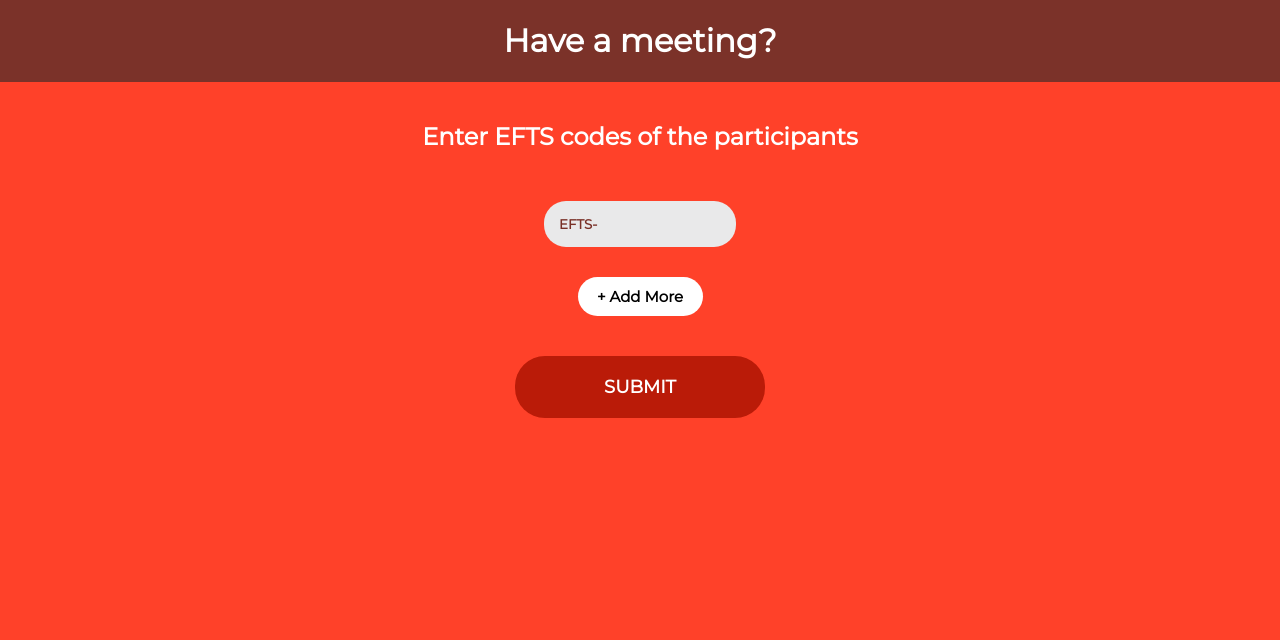
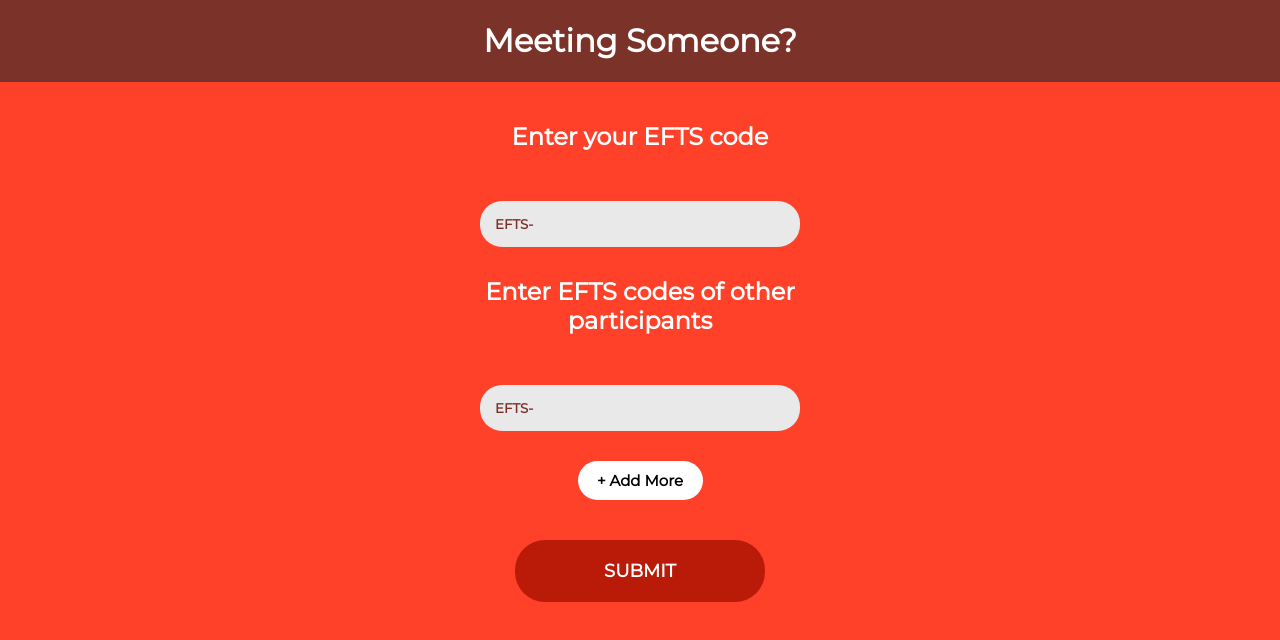
Before and after one commit to syedsaadali111/efts, a React (Create React App) app in the folder client/: page /filiation in a window 1280 px wide. Shown: the top 640 px of the page. Built offline with nearby package versions, Linux system fonts and the light colour scheme.

Commit message:
Front-end bug fixes

```diff
--- a/client/public/index.html
+++ b/client/public/index.html
@@ -24,7 +24,7 @@
       work correctly both with client-side routing and a non-root public URL.
       Learn how to configure a non-root public URL by running `npm run build`.
     -->
-    <title>React App</title>
+    <title>EFTS</title>
   </head>
   <body>
     <noscript>You need to enable JavaScript to run this app.</noscript>
--- a/client/src/index.css
+++ b/client/src/index.css
@@ -5,4 +5,6 @@ body {
   font-family: 'Montserrat', sans-serif;
   -webkit-font-smoothing: antialiased;
   -moz-osx-font-smoothing: grayscale;
+  background-color: #ff4129;
+  color: white;
 }
--- a/client/src/pages/CreateEntry/CreateEntry.jsx
+++ b/client/src/pages/CreateEntry/CreateEntry.jsx
@@ -5,15 +5,44 @@ import axios from 'axios';
 const CreateEntry = () => {
 
     const [codes, setCodes] = useState(["EFTS-"]);
+    const [userCode, setUserCode] = useState("EFTS-");
     const [isLoading, setIsLoading] = useState(false);
+    const [msg, setMsg] = useState('');
+
+    const handleToChange = (e) => {
+        const lastChar = e.target.value.charCodeAt(e.target.value.length - 1);
+        if (userCode.length < e.target.value.length &&
+            !(lastChar > 47 && lastChar < 58) && // numeric (0-9)
+            !(lastChar > 64 && lastChar < 91) && // upper alpha (A-Z)
+            !(lastChar > 96 && lastChar < 123)) { // lower alpha (a-z)
+            return;
+        }
+
+        if (e.target.value.length > 19) {
+            return;
+        }
+
+        const rawChars = e.target.value.replace(/-/g, '');
+        const len = rawChars.length;
+        let formattedValue = e.target.value;
+        if (len !== 0 && len % 4 === 0 && len < 16 && userCode.length < e.target.value.length) {
+            formattedValue += '-';
+        }
+        if (userCode.length > e.target.value.length && userCode.charAt(userCode.length - 1) === '-') {
+            formattedValue = formattedValue.slice(0, -1);
+        }
+
+        setUserCode(formattedValue);
+
+    }
 
     const handleChange = (e, idx) => {
 
         const lastChar = e.target.value.charCodeAt(e.target.value.length - 1);
         if (codes[idx].length < e.target.value.length &&
             !(lastChar > 47 && lastChar < 58) && // numeric (0-9)
-            !(lastChar > 64 && lastChar < 71) && // upper alpha (A-F)
-            !(lastChar > 96 && lastChar < 103)) { // lower alpha (a-f)
+            !(lastChar > 64 && lastChar < 91) && // upper alpha (A-Z)
+            !(lastChar > 96 && lastChar < 123)) { // lower alpha (a-z)
             return;
         }
 
@@ -47,14 +76,21 @@ const CreateEntry = () => {
 
         if (filteredCodes.length !== 0) {
             axios.post('http://localhost:5000/filiation', {
-                from: "EFTS-AAAA-AAAA-AAAA",
+                from: userCode,
                 to: filteredCodes
             }).then((res) => {
-                console.log(res.data);
+                setMsg('Participants added successfully');
             }).catch((err) => {
-                console.log(err.response.data.msg);
+                if(err.response) {
+                    console.log(err.response.data.msg);
+                    setMsg(err.response.data.msg);
+                } else {
+                    setMsg('Unknown error occured. Check your internet connection');
+                }
             }).then(() => {
                 setIsLoading(false);
+                setCodes(["EFTS-"]);
+                setUserCode("EFTS-");
             });
         } else {
             setIsLoading(false);
@@ -64,13 +100,14 @@ const CreateEntry = () => {
     return (
         <div className={styles.container}>
             <div className={styles.header}>
-
-                <h1>Have a meeting?</h1>
+                <h1>Meeting Someone?</h1>
             </div>
             <div className={styles.main}>
-                <h2>Enter EFTS codes of the participants</h2>
                 <div className={styles.addCodesDiv}>
                     <div className={styles.addCodesForm}>
+                        <h2>Enter your EFTS code</h2>
+                        <input placeholder="EFTS-XXXX-XXXX-XXXX" value={userCode} onChange={e => handleToChange(e)}></input>
+                        <h2>Enter EFTS codes of other participants</h2>
                         {codes.map((code, idx) => {
                             return (
                                 <input key={idx} placeholder="EFTS-XXXX-XXXX-XXXX" value={code} onChange={e => handleChange(e, idx)} />
@@ -78,10 +115,10 @@ const CreateEntry = () => {
                         })}
                         <button className={styles.addMoreBtn} onClick={handleAdd}>+ Add More</button>
                     </div>
-
                 </div>
                 <button onClick={handleSubmit} disable={isLoading.toString()}>SUBMIT</button>
-                {isLoading ? <p>Loading...</p> : null}
+                {isLoading ? <p className={styles.msg}>Loading...</p> : null}
+                {msg !== '' ? <p className={styles.msg}>{msg}</p> : null}
             </div>
         </div>
     );
--- a/client/src/pages/CreateEntry/CreateEntry.module.css
+++ b/client/src/pages/CreateEntry/CreateEntry.module.css
@@ -1,20 +1,15 @@
-body {
-    background-color: #ff4129;
-    color: white;
-}
-
-h2 {
+.main h2 {
     text-align: center;
     margin-bottom: 40px;
 }
 
-label {
+.main label {
     margin-top: 10px;
     margin-left: 10px;
     font-weight: bold;
 }
 
-input {
+.main input {
     margin: 10px 0;
     border-radius: 22px;
     border: none;
@@ -22,9 +17,15 @@ input {
     color: #793027;
     font-weight: bold;
     font-family: 'Montserrat', sans-serif;
+    transition: all 0.2s ease;
 }
 
-button {
+.main input:focus{
+    outline: none;
+    transform: scale(1.05);
+}
+
+.container button {
     width: 250px;
     margin: 20px auto;
     border-radius: 30px;
@@ -35,6 +36,14 @@ button {
     font-size: 18px;
     border: none;
     font-family: 'Montserrat', sans-serif;
+}
+
+.container button:hover {
+    cursor: pointer;
+}
+
+.container button:focus{
+    outline: none;
 }
 
 .container {
@@ -57,7 +66,7 @@ button {
 }
 
 .addCodesForm {
-    width: 30%;
+    width: 50%;
     margin: auto;
     display: flex;
     flex-direction: column;
@@ -67,7 +76,7 @@ button {
     background-color: #e9e9ea;
 }
 
-.addMoreBtn {
+.container .addMoreBtn {
     width: 125px;
     background-color: white;
     color: black;
@@ -79,3 +88,7 @@ button {
     display: flex;
     width: 100%;
 }
+
+.msg {
+    margin:auto;
+}
--- a/client/src/pages/GenerateCode/GenerateCode.jsx
+++ b/client/src/pages/GenerateCode/GenerateCode.jsx
@@ -5,27 +5,18 @@ import axios from 'axios';
 const GenerateCode = () => {
 
     const [state, setState] = useState({
-        "TC": 0,
+        "TC": '',
         "FName": '',
         "SName": '',
         "DOB": ''
     });
     const [error, setError] = useState("");
     const [qr, setQr] = useState(null);
+    const [eftsCode, setEftsCode] = useState('');
     const [loading, setLoading] = useState(false);
 
     const handleChange = (e) => {
-        setError('');
         let value = e.target.value;
-
-        if (e.target.name === "TC") {
-            value = parseInt(e.target.value);
-            console.log(e.target.value);
-        }
-
-        if (e.target.name === "DOB") {
-            value = value.split('-').reverse().join('/');
-        }
 
         setState((prevState) => {
             return {
@@ -36,17 +27,29 @@ const GenerateCode = () => {
     }
 
     const submitData = () => {
+        setError('');
         setLoading(true);
-        axios.post('http://localhost:5001/verify', state).then((res) => {
+        setQr(null);
+        setEftsCode('');
+        const formData = {...state};
+        formData.TC = parseInt(state.TC);
+        formData.DOB = state.DOB.split('-').reverse().join('/');
+        axios.post('http://localhost:5001/verify', formData).then((res) => {
             const id = res.data.TC;
             console.log(id);
             axios.post('http://localhost:5002/generate', {
                 id: id,
                 ttl: 1000 * 60
             }).then((res) => {
-                console.log(res.data);
                 setQr(res.data.qrcode);
+                setEftsCode(res.data.efts);
                 setLoading(false);
+                setState({
+                    "TC": '',
+                    "FName": '',
+                    "SName": '',
+                    "DOB": ''
+                });
             }).catch((e) => {
                 setError("There was an error saving code to database. Try again.");
             });
@@ -65,16 +68,18 @@ const GenerateCode = () => {
             <div className={styles.main}>
                 <h2>Enter your credentials</h2>
                 <label onChange={e => handleChange(e)} htmlFor="TC">TC Kimlik Number</label>
-                <input type="number" onChange={e => handleChange(e)} id="TC" name="TC" placeholder="Your national ID" />
+                <input value={state.TC} type="number" onChange={e => handleChange(e)} id="TC" name="TC" placeholder="Your national ID" />
                 <label onChange={e => handleChange(e)} htmlFor="FName">First Name</label>
-                <input onChange={e => handleChange(e)} id="FName" name="FName" placeholder="First Name" />
+                <input value={state.FName} onChange={e => handleChange(e)} id="FName" name="FName" placeholder="First Name" />
                 <label onChange={e => handleChange(e)} htmlFor="SName">Last Name</label>
-                <input onChange={e => handleChange(e)} id="SName" name="SName" placeholder="Last Name" />
+                <input value={state.SName} onChange={e => handleChange(e)} id="SName" name="SName" placeholder="Last Name" />
                 <label onChange={e => handleChange(e)} htmlFor="DOB">Date of birth</label>
-                <input type="date" onChange={e => handleChange(e)} id="DOB" name="DOB" placeholder="Date of birth" />
+                <input value={state.DOB} type="date" onChange={e => handleChange(e)} id="DOB" name="DOB" placeholder="Date of birth" />
                 <button onClick={submitData} disabled={loading}>GENERATE CODE</button>
                 {error !== "" ? (<p>{error}</p>) : ''}
-                {qr ? (<img style={{ "width": "200px", "height": "200px" }} alt="QR Code" src={qr} />) : null}
+                {loading ? <p>Loading...</p> : null}
+                {eftsCode !== '' ? <h2>{eftsCode}</h2> : null}
+                {qr ? (<img style={{ "width": "200px", "height": "200px", "margin": "auto" }} alt="QR Code" src={qr} />) : null}
             </div>
         </div>
     );
--- a/client/src/pages/GenerateCode/GenerateCode.module.css
+++ b/client/src/pages/GenerateCode/GenerateCode.module.css
@@ -1,20 +1,15 @@
-body {
-    background-color: #ff4129;
-    color: white;
-}
-
-h2 {
+.main h2 {
     text-align: center;
     margin-bottom: 40px;
 }
 
-label {
+.main label {
     margin-top: 10px;
     margin-left: 10px;
     font-weight: bold;
 }
 
-input {
+.main input {
     margin: 10px 0;
     border-radius: 22px;
     border: none;
@@ -22,9 +17,15 @@ input {
     color: #793027;
     font-weight: bold;
     font-family: 'Montserrat', sans-serif;
+    transition: all 0.2s ease;
 }
 
-button {
+.main input:focus{
+    outline: none;
+    transform: scale(1.05);
+}
+
+.main button {
     width: 250px;
     margin: 20px auto;
     border-radius: 30px;
@@ -35,6 +36,18 @@ button {
     font-size: 18px;
     border: none;
     font-family: 'Montserrat', sans-serif;
+}
+
+.main button:hover{
+    cursor: pointer;
+}
+
+.main button:focus{
+    outline: none;
+}
+
+.main button:disabled{
+    cursor: default;
 }
 
 .container{
@@ -54,3 +67,15 @@ button {
     width: 35%;
     margin: 20px auto;
 }
+
+/* Chrome, Safari, Edge, Opera */
+input::-webkit-outer-spin-button,
+input::-webkit-inner-spin-button {
+  -webkit-appearance: none;
+  margin: 0;
+}
+
+/* Firefox */
+input[type=number] {
+  -moz-appearance: textfield;
+}
```
Also changed, not shown: 1 other file (tests, documents, lock files or other folders).
